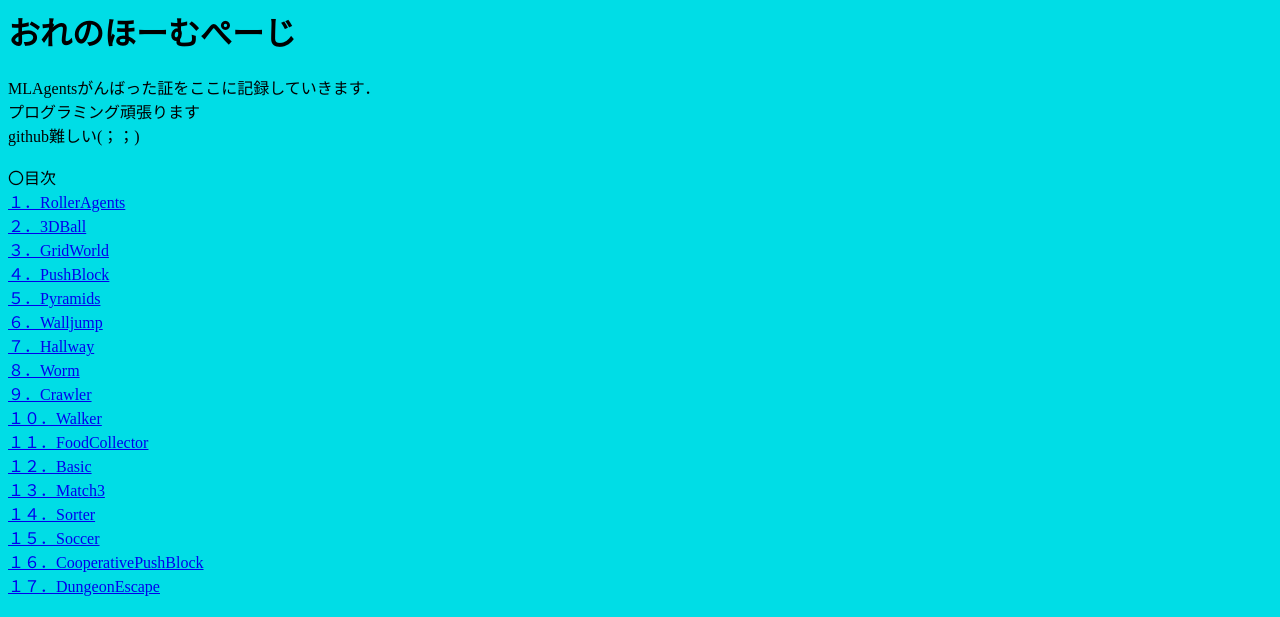
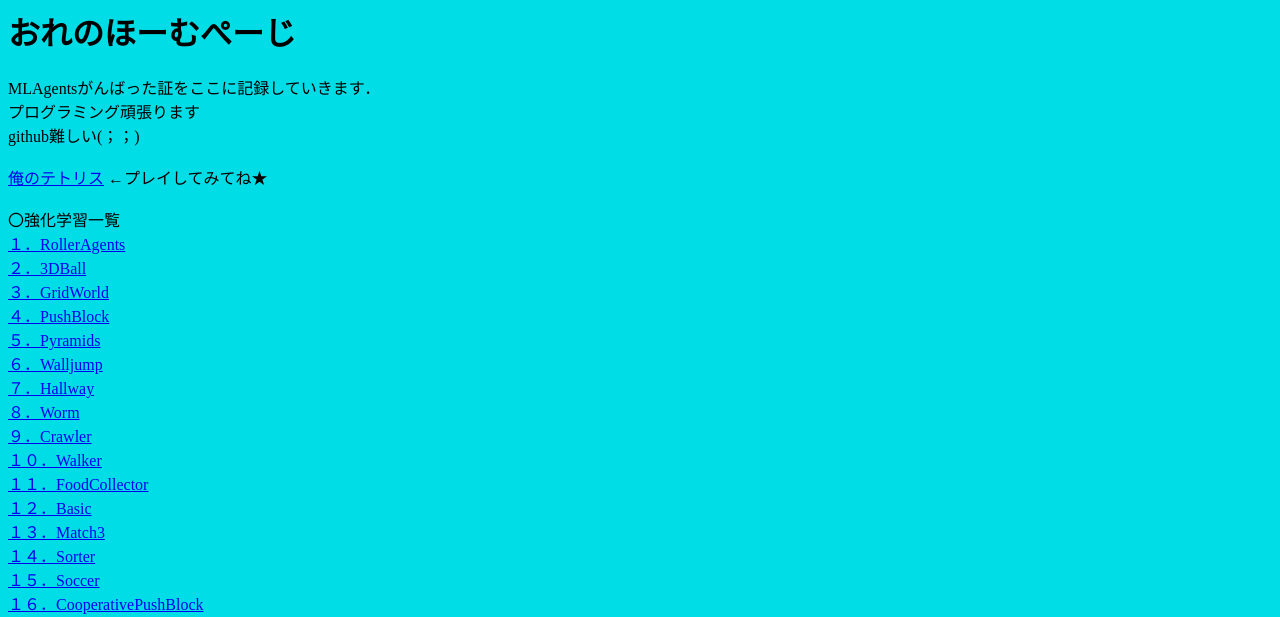
Before and after one commit to sooolooon/sooolooon.github.io, a plain HTML site: page index.html in a window 1280 px wide. Shown: the top 617 px of the page. Drawn offline with Linux system fonts and the light colour scheme.

Commit message:
Add files via upload

```diff
--- a/index.html
+++ b/index.html
@@ -17,7 +17,11 @@ MLAgentsがんばった証をここに記録していきます．
 github難しい(；；)
 <br>
 <br>
-〇目次
+
+<a href="https://play.unity.com/p/unity-s77/edit">俺のテトリス</a>	←プレイしてみてね★
+<br>
+<br>
+〇強化学習一覧
 <br>
 <a href="#RollerAgents">１．RollerAgents</a>
 <br>
@@ -71,8 +75,6 @@ github難しい(；；)
  allowfullscreen>
 </iframe>
 <br>
-
-
 <br>
 <h2 id="GridWorld">３．GridWorld</h2>
 <!-- <video width="1280px" height="720px" src="RollerAgents.mp4" controls></video> -->
```
